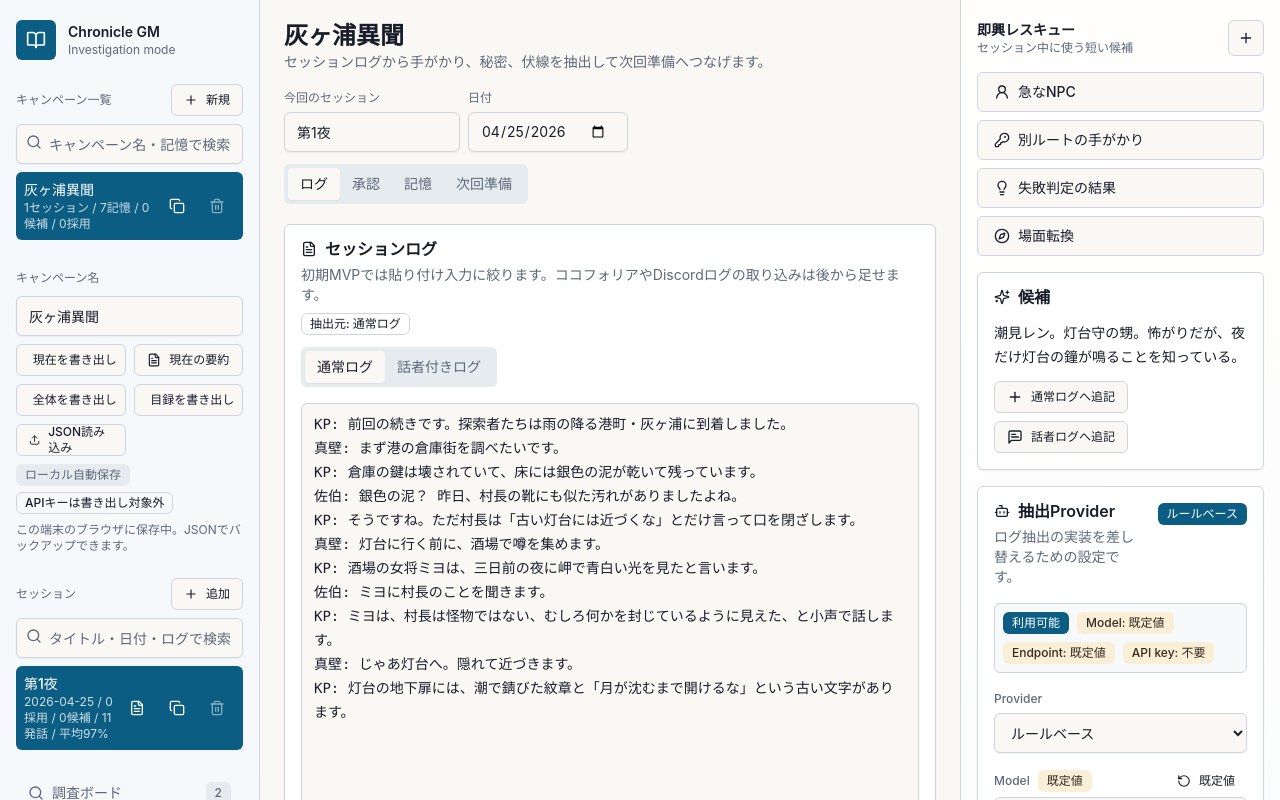
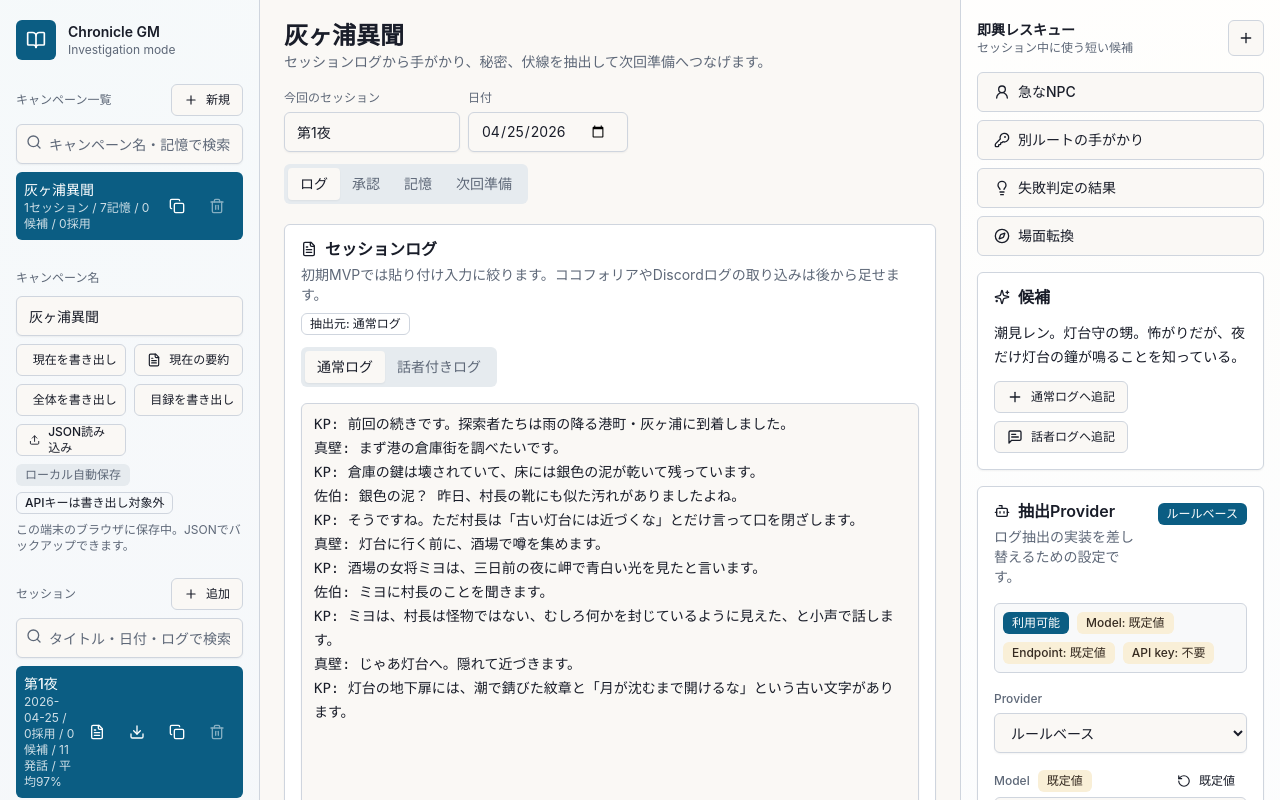
Before and after one commit to Kota-Ohno/trpg-gm-copilot, a React (Vite) app: page / in a window 1280 px wide. Shown: the top 800 px of the page. Built offline with nearby package versions, Linux system fonts and the light colour scheme.

Commit message:
Export individual sessions as JSON

```diff
--- a/src/App.tsx
+++ b/src/App.tsx
@@ -716,6 +716,14 @@ export function App() {
     exportSessionMarkdown(currentSession);
   };
 
+  const exportSessionJson = (session: SessionState): void => {
+    downloadJsonFile({
+      exportedAt: new Date().toISOString(),
+      campaignName,
+      session,
+    }, createExportFileName(`${session.title}-session`));
+  };
+
   const exportSessionMarkdown = (session: SessionState): void => {
     const sessionPrepNote = generatePrepNote(chronicle, campaignState.sessions, session);
 
@@ -1649,6 +1657,15 @@ export function App() {
                         variant="ghost"
                       >
                         <FileText className="h-4 w-4" />
+                      </Button>
+                      <Button
+                        aria-label={`${session.title}をJSONで書き出し`}
+                        disabled={isExtracting}
+                        onClick={() => exportSessionJson(session)}
+                        size="icon"
+                        variant="ghost"
+                      >
+                        <Download className="h-4 w-4" />
                       </Button>
                       <Button
                         aria-label={`${session.title}を複製`}
```
